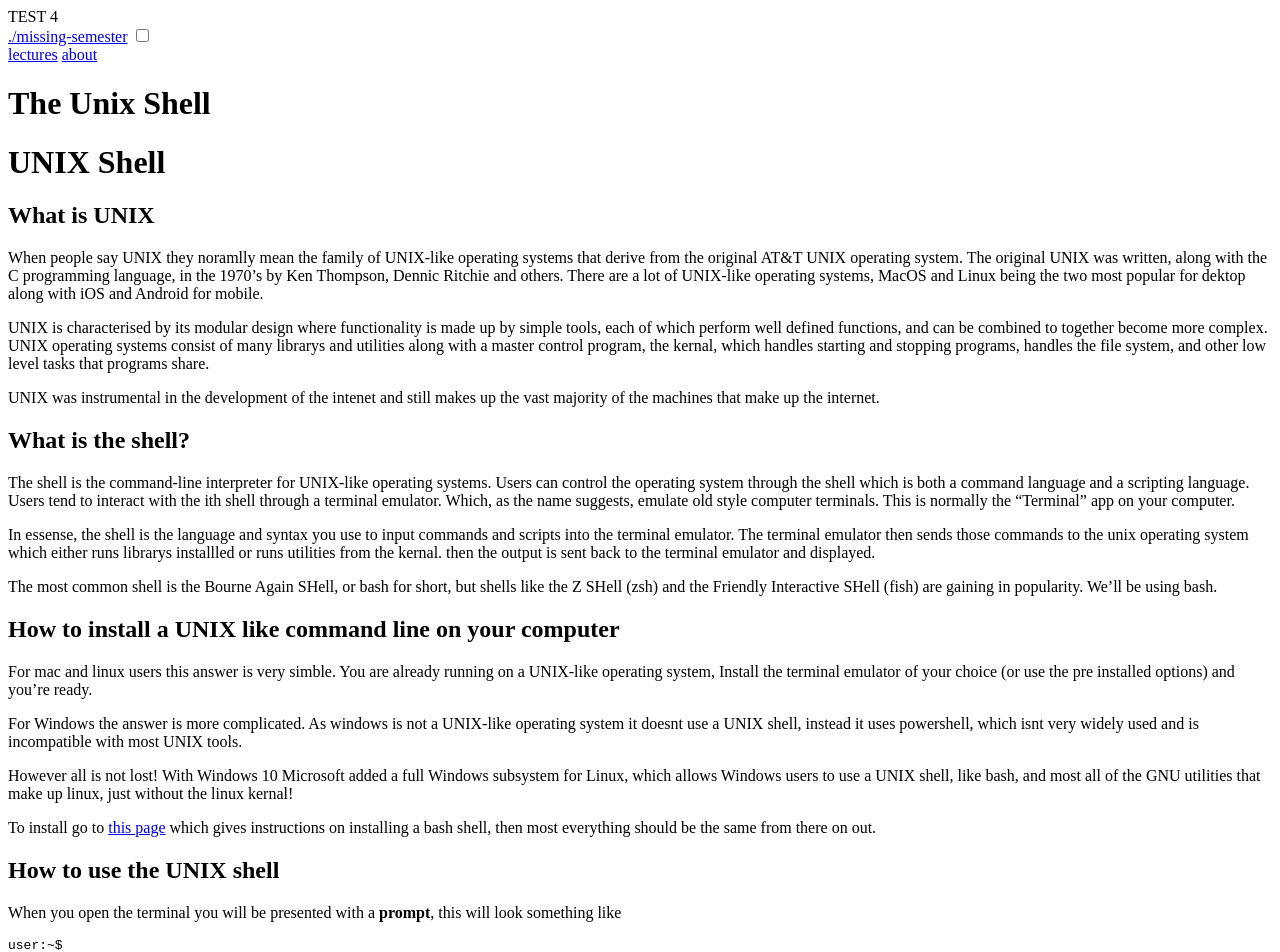
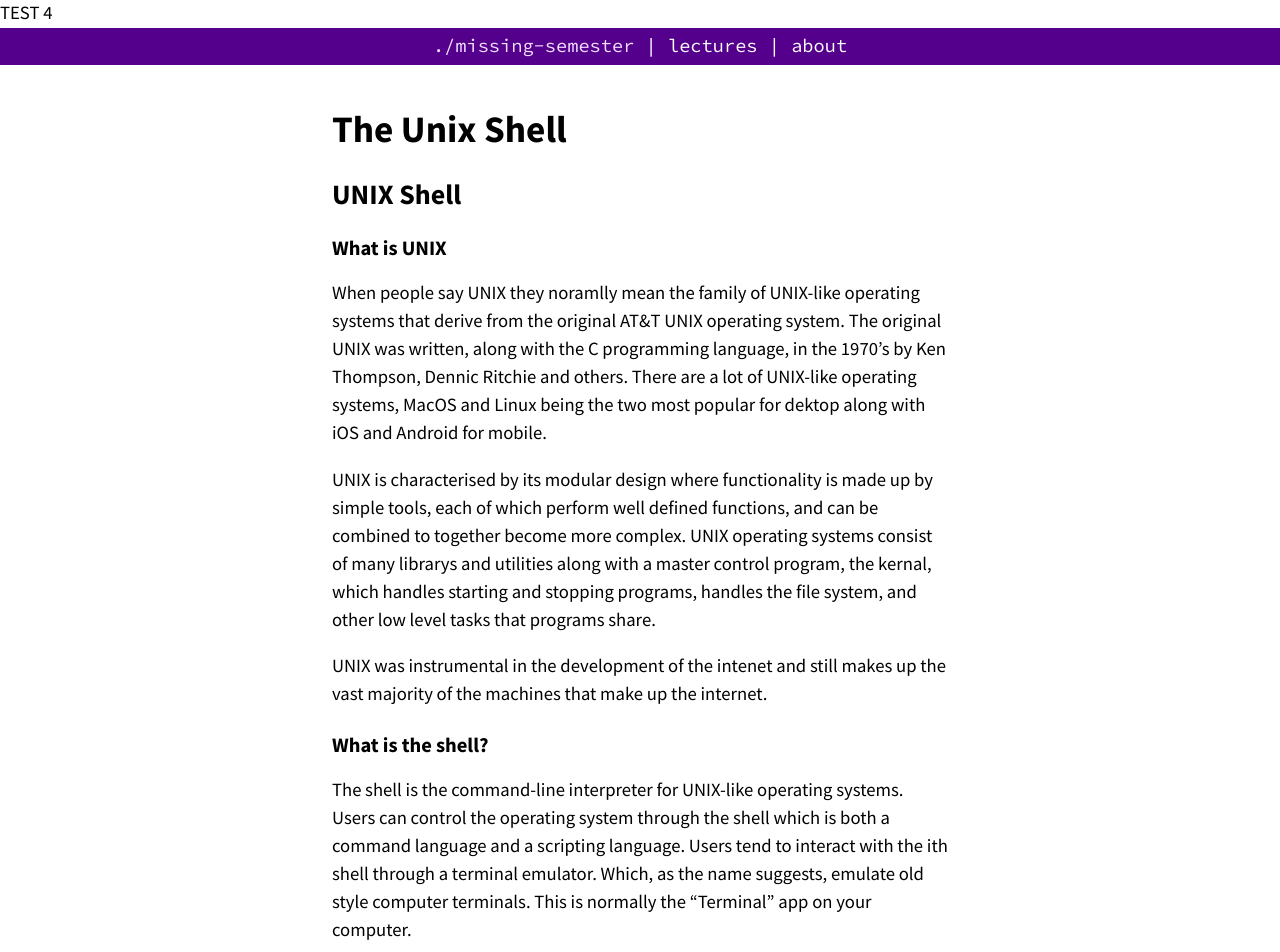
Before and after one commit to bath-bcss/Technical-Labs, a Jekyll site: the page built from docs/UNIX_shell.md, in a window 1280 px wide. Shown: the top 952 px of the page. Built offline with Jekyll 4.4.1, drawn with Linux system fonts in a browser that asks for light colours.

Commit message:
Update head.html

```diff
--- a/docs/_includes/head.html
+++ b/docs/_includes/head.html
@@ -27,7 +27,7 @@
     {% endif %}
   </title>
 
-  <link rel="stylesheet" href="static/main.css">
+  <link rel="stylesheet" href="/Technical-Labs/static/main.css">
   <link href='https://fonts.googleapis.com/css?family=Source+Sans+Pro:200,300,400,600,700,900,200italic,300italic,400italic,600italic,700italic,900italic&subset=latin,latin-ext' rel='stylesheet' type='text/css'>
   <link href='https://fonts.googleapis.com/css?family=Source+Code+Pro:200,300,400,500,600,700,900&subset=latin,latin-ext' rel='stylesheet' type='text/css'>
 
```
